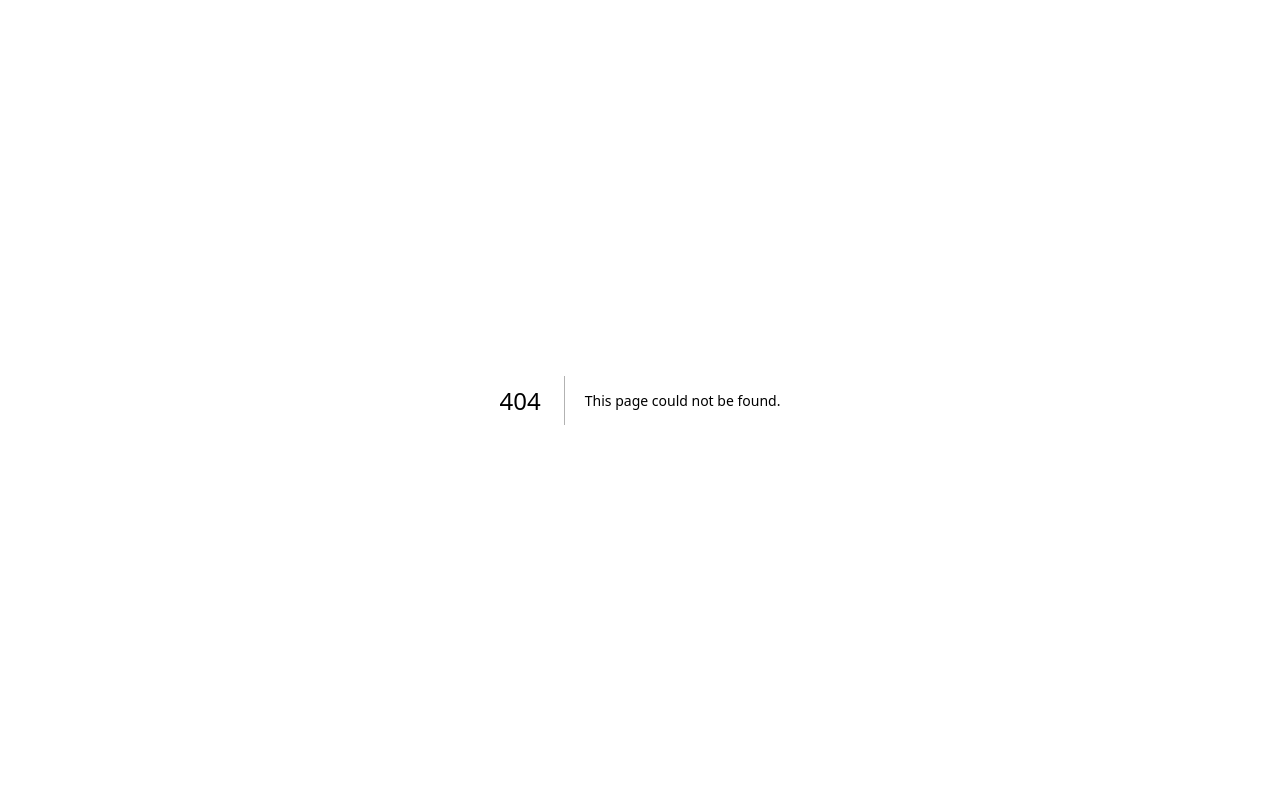
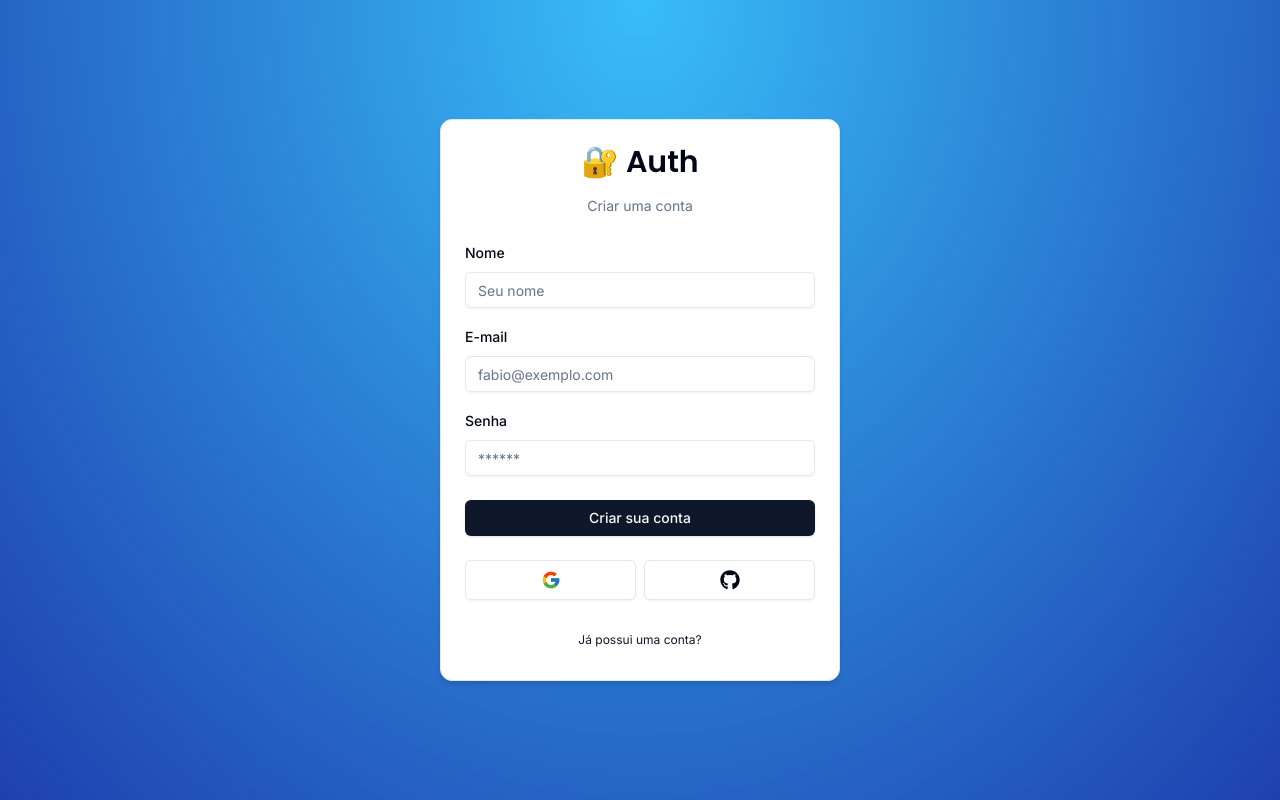
Before and after one commit to fabiomoura-m/authenticate-system, a Next.js app: page /auth/register in a window 1280 px wide. Before the commit this address had no page. Built offline with nearby package versions, Linux system fonts and the light colour scheme.

Commit message:
feat: add página de registro

```diff
--- /dev/null
+++ b/app/auth/register/page.tsx
@@ -0,0 +1,7 @@
+import RegisterForm from '@/components/auth/register-form';
+
+const RegisterPage = () => {
+    return <RegisterForm />;
+};
+
+export default RegisterPage;
--- /dev/null
+++ b/components/auth/register-form.tsx
@@ -0,0 +1,125 @@
+'use client';
+
+import CardWrapper from '@/components/auth/card-wrapper';
+import { RegisterSchema } from '@/schemas';
+import { zodResolver } from '@hookform/resolvers/zod';
+import { useForm } from 'react-hook-form';
+import { z } from 'zod';
+import {
+    Form,
+    FormControl,
+    FormField,
+    FormItem,
+    FormLabel,
+    FormMessage
+} from '@/components/ui/form';
+import { Input } from '@/components/ui/input';
+import { Button } from '@/components/ui/button';
+import FormError from '@/components/form-error';
+import FormSuccess from '@/components/form-success';
+import { login } from '@/actions/login';
+import { useState, useTransition } from 'react';
+
+const RegisterForm = () => {
+    const [error, setError] = useState<string | undefined>('');
+    const [success, setSuccess] = useState<string | undefined>('');
+    const [isPending, startTransition] = useTransition();
+
+    const form = useForm<z.infer<typeof RegisterSchema>>({
+        resolver: zodResolver(RegisterSchema),
+        defaultValues: {
+            email: '',
+            password: '',
+            name: ''
+        }
+    });
+
+    const onSubmit = (values: z.infer<typeof RegisterSchema>) => {
+        setError('');
+        setSuccess('');
+
+        console.log(values);
+    };
+
+    return (
+        <CardWrapper
+            headerLabel="Criar uma conta"
+            backButtonLabel="Já possui uma conta?"
+            backButtonHref="/auth/login"
+            showSocial
+        >
+            <Form {...form}>
+                <form
+                    onSubmit={form.handleSubmit(onSubmit)}
+                    className="space-y-6"
+                >
+                    <div className="space-y-4">
+                        <FormField
+                            control={form.control}
+                            name="name"
+                            render={({ field }) => (
+                                <FormItem>
+                                    <FormLabel>Nome</FormLabel>
+                                    <FormControl>
+                                        <Input
+                                            {...field}
+                                            disabled={isPending}
+                                            placeholder="Seu nome"
+                                        />
+                                    </FormControl>
+                                    <FormMessage />
+                                </FormItem>
+                            )}
+                        />
+                        <FormField
+                            control={form.control}
+                            name="email"
+                            render={({ field }) => (
+                                <FormItem>
+                                    <FormLabel>E-mail</FormLabel>
+                                    <FormControl>
+                                        <Input
+                                            {...field}
+                                            disabled={isPending}
+                                            placeholder="fabio@exemplo.com"
+                                        />
+                                    </FormControl>
+                                    <FormMessage />
+                                </FormItem>
+                            )}
+                        />
+                        <FormField
+                            control={form.control}
+                            name="password"
+                            render={({ field }) => (
+                                <FormItem>
+                                    <FormLabel>Senha</FormLabel>
+                                    <FormControl>
+                                        <Input
+                                            {...field}
+                                            type="password"
+                                            placeholder="******"
+                                            disabled={isPending}
+                                        />
+                                    </FormControl>
+                                    <FormMessage />
+                                </FormItem>
+                            )}
+                        />
+                    </div>
+                    <FormError message={error} />
+                    <FormSuccess message={success} />
+                    <Button
+                        type="submit"
+                        className="w-full"
+                        disabled={isPending}
+                    >
+                        Criar sua conta
+                    </Button>
+                </form>
+            </Form>
+        </CardWrapper>
+    );
+};
+
+export default RegisterForm;
--- a/schemas/index.ts
+++ b/schemas/index.ts
@@ -8,3 +8,15 @@
         message: 'É necessário uma senha'
     })
 });
+
+export const RegisterSchema = z.object({
+    email: z.string().email({
+        message: 'E-mail incompleto'
+    }),
+    password: z.string().min(6, {
+        message: 'Mínimo de 6 caracteres'
+    }),
+    name: z.string().min(3, {
+        message: 'Nome incompleto'
+    })
+});
```
